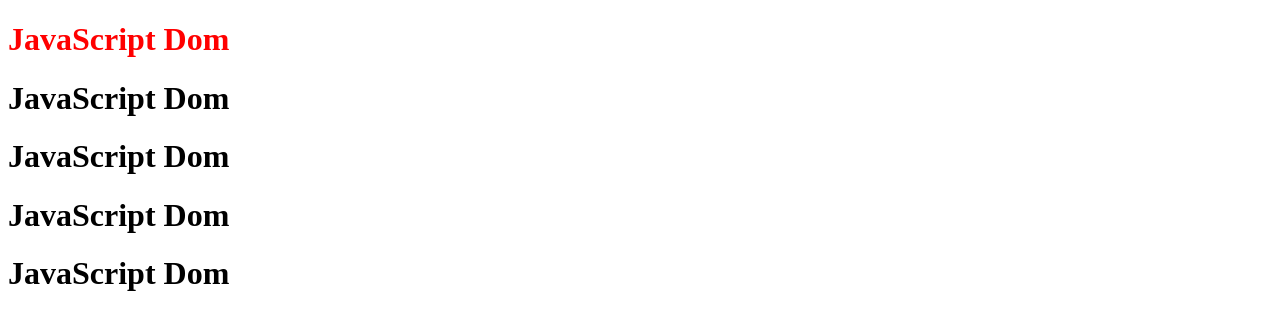
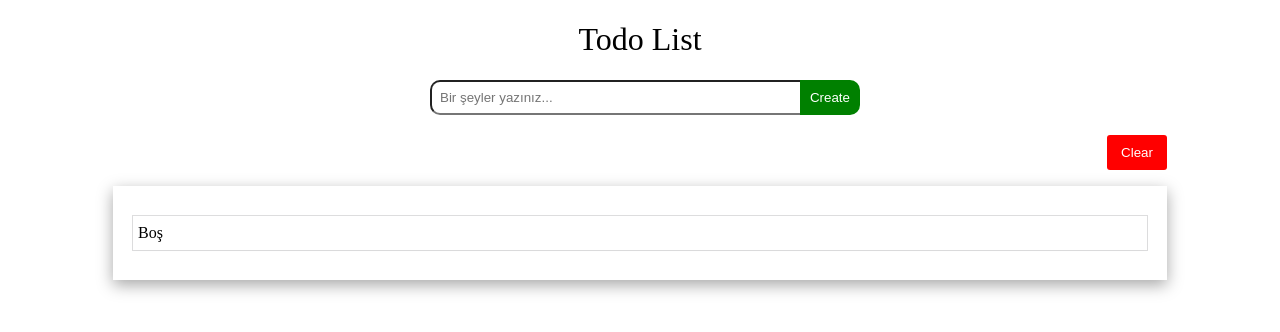
Before and after one commit to ctnylmz/HtmlCssJs, a plain HTML site: page Dersler/1/index.html in a window 1280 px wide. Drawn offline with Linux system fonts and the light colour scheme.

Commit message:
Javascript Finish
Basic Todo List

```diff
--- /dev/null
+++ b/Dersler/1/assets/css/style.css
@@ -0,0 +1,89 @@
+.container{
+    padding: 0px 105px;
+}
+
+.title{
+    display: flex;
+    justify-content: center;
+    font-weight: initial;
+}
+
+.form{
+    display: flex;
+    justify-content: center;
+}
+
+.from-card{
+    width: 100%;
+    position: relative;
+
+
+}
+
+.create-btn{
+    position: absolute;
+    right: -10px;
+    background-color: green;
+    color: white;
+    top: 0px;
+    height: 100%;
+    z-index: 1;
+    border: none;
+    width: 60px;
+    cursor: pointer;
+    border-radius:0 10px 10px 0px;
+}
+
+.from-card input{
+    width: 400px;
+    z-index: 0;
+    padding:8px;
+    border-radius: 10px;
+
+}
+
+.not{
+    margin-top: 20px;
+}
+.clear-btns{
+    display: flex;
+    justify-content: end;
+}
+
+.clear-btn{
+    background-color: red;
+    color: white;
+    height: 100%;
+    border: none;
+    width: 60px;
+    cursor: pointer;
+    padding: 10px 0;
+    border-radius: 3px;
+}
+
+.card{
+    box-shadow: rgba(0, 0, 0, 0.35) 0px 5px 15px;
+    padding: 20px;
+}
+
+.card li{
+    list-style: none;
+    display: flex;
+    justify-content: space-between;
+    align-items: center;
+    box-shadow: rgba(0, 0, 0, 0.02) 0px 1px 3px 0px, rgba(27, 31, 35, 0.15) 0px 0px 0px 1px;
+    margin: 10px 0;
+    padding: 8px 5px;
+}
+
+
+.delete-btn{
+    color: red;
+    background-color: transparent;
+    height: 100%;
+    border: none;
+    width: 60px;
+    cursor: pointer;
+    padding: 5px 0;
+    border-radius: 3px;
+}
--- a/Dersler/1/assets/js/app.js
+++ b/Dersler/1/assets/js/app.js
@@ -1,3 +1,63 @@
-const title = document.querySelector("#tit");
+const textInputDom = document.getElementById("todo");
 
-title.style.color = "red"
+const btnAddTodoDom = document.querySelector(".create-btn");
+
+const TodosDom = document.getElementById("todos");
+
+
+
+
+
+let textInputValue = "";
+let todos = [];
+
+textInputDom.addEventListener("change", function (event) {
+    textInputValue = event.target.value;
+})
+
+btnAddTodoDom.addEventListener("click", function (e) {
+    e.preventDefault();
+
+    todos.unshift({ id: todos.length + 1, todoTitle: textInputValue });
+
+    textInputDom.value = "";
+
+    displayTodos();
+})
+
+function displayTodos() {
+    let result = "";
+
+    todos.forEach((item) => {
+        result += `
+          <li>
+            <span>${item.todoTitle}</span>
+            <button class="delete-btn" onclick="deleteTodo(${item.id})">Delete${item.id}</button>
+        </li>
+        `
+    });
+    TodosDom.innerHTML = result;
+}
+
+
+function deleteTodo(id) {
+    let deletedId;
+
+    for (let i in todos) {
+        if (todos[i].id == id) {
+            deletedId = i
+        }
+    }
+
+    todos.splice(deletedId, 1)
+
+    displayTodos();
+
+}
+
+function clearTodos() {
+
+    todos.splice(0, todos.length)
+    displayTodos();
+
+}
--- a/Dersler/1/index.html
+++ b/Dersler/1/index.html
@@ -3,16 +3,36 @@
 <head>
     <meta charset="UTF-8">
     <meta name="viewport" content="width=device-width, initial-scale=1.0">
-    <title>Document</title>
-    <link rel="stylesheet" href="assets/style.css">
+    <title>Dom Uygulaması</title>
+    <link rel="stylesheet" href="assets/css/style.css">
 </head>
 <body>
-    <h1 class="titles" id="tit">JavaScript Dom</h1>
-    <h1 class="titles" id="tit">JavaScript Dom</h1>
-    <h1 class="titles" id="tit">JavaScript Dom</h1>
-    <h1 class="titles" id="tit">JavaScript Dom</h1>
-    <h1 class="titles" id="tit">JavaScript Dom</h1>
+    <h1 class="title">Todo List</h1>
 
+ <div class="container">
+    <div class="form">
+        <form action="#">
+            <div class="from-card">
+                <input id="todo" type="text" placeholder="Bir şeyler yazınız...">
+                <button type="sumbit" class="create-btn">Create</button>
+            </div>
+        </form>
+
+
+    </div>
+
+    <div class="not">
+        <div class="clear-btns">
+            <button type="sumbit" class="clear-btn"  onclick="clearTodos()">Clear</button>
+        </div>
+    </div>
+
+    <ul class="card" id="todos">
+        <li>
+            <span>Boş</span>
+        </li>
+    </ul>
+ </div>
 
     <script src="assets/js/app.js"></script>
 </body>
```
Also changed, not shown: Dersler/1/assets/js/object.js (deleted, +0 -34 lines), Dersler/1/assets/style.css (deleted).
